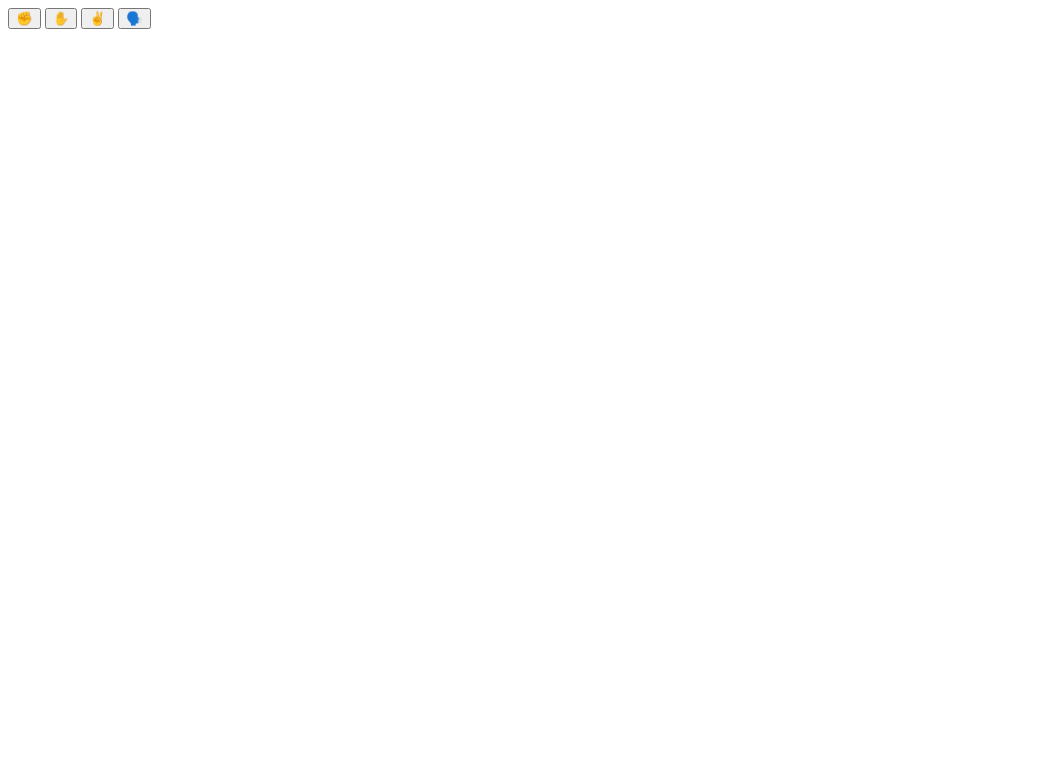
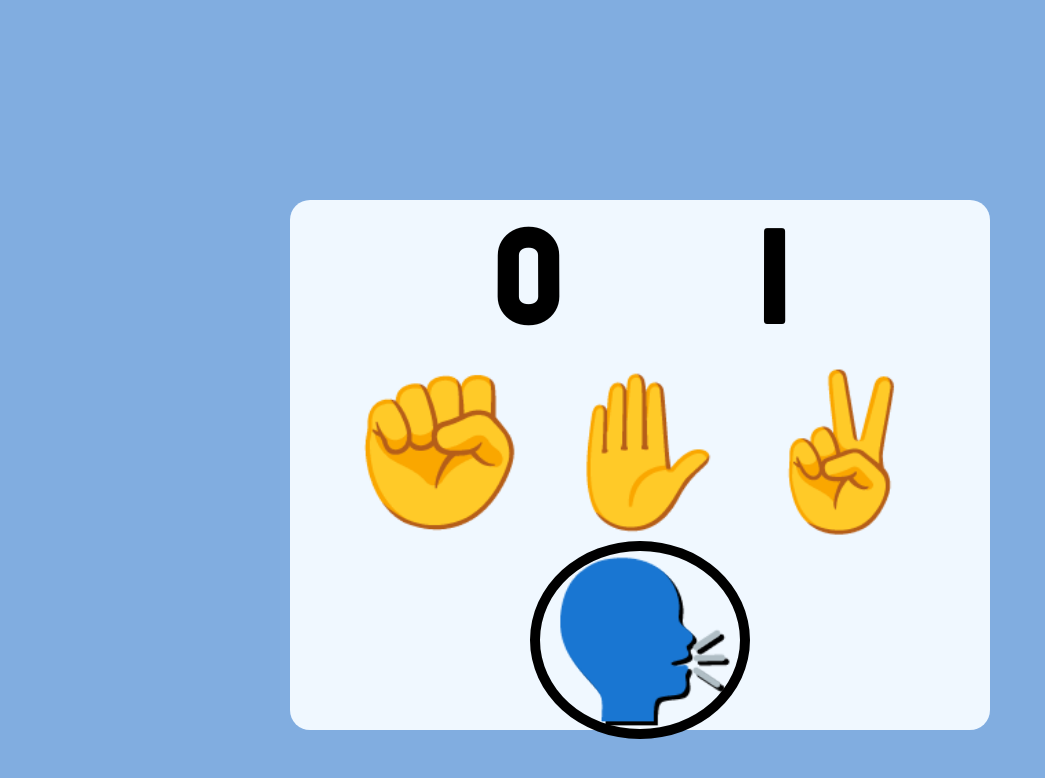
Before and after one commit to lucasquemm/rockPaperScissors, a plain HTML site: page index.html in a window 1280 px wide. Both pictures are taken after a click on the button "🗣️". Shown: the whole page, without its empty margins (0-1045 px from the left). Drawn offline with Linux system fonts and the light colour scheme.

Commit message:
criacao da interface visual com o style

```diff
--- a/index.html
+++ b/index.html
@@ -2,16 +2,24 @@
 <html>
   <head>
     <title>PEDRA PAPEL TESOURA</title>
+    <link href="style.css" rel="stylesheet" />
+    <link rel="preconnect" href="https://fonts.gstatic.com" />
+    <link
+      href="https://fonts.googleapis.com/css2?family=Staatliches&display=swap"
+      rel="stylesheet"
+    />
   </head>
   <body>
     <div class="principal">
-      <div class="placar"></div>
+      <div class="placar">
+        <span id="placarPlayer">0</span><span id="placarCpu">0</span>
+      </div>
       <div class="botoes">
         <button id="pedra">✊</button>
         <button id="papel">✋</button>
         <button id="tesoura">✌️</button>
-        <button id="escolha">🗣️</button>
       </div>
+      <div class="botoes"><button id="escolha">🗣️</button></div>
     </div>
     <script type="text/javascript" src="script.js"></script>
   </body>
--- a/script.js
+++ b/script.js
@@ -4,23 +4,25 @@ let tesoura = document.querySelector('#tesoura')
 let jogadaplayer
 let escolha = document.querySelector('#escolha')
 let ponto = 0
-let cpuponto = 0
+let cpuPonto = 0
+let placar = document.querySelector('#placarPlayer')
+let placarCpu = document.querySelector('#placarCpu')
 
 function getRandom() {
   return Math.round(Math.random() * (3 - 1) + 1)
 }
 
 function computerPlays() {
-  let idjogada = getRandom()
-  let cpujogada
-  if (idjogada == 1) {
-    cpujogada = 'Rock'
-  } else if (idjogada == 2) {
-    cpujogada = 'Paper'
+  let idJogada = getRandom()
+  let cpuJogada
+  if (idJogada == 1) {
+    cpuJogada = 'Rock'
+  } else if (idJogada == 2) {
+    cpuJogada = 'Paper'
   } else {
-    cpujogada = 'Scissors'
+    cpuJogada = 'Scissors'
   }
-  return cpujogada
+  return cpuJogada
 }
 
 function playRound() {
@@ -34,13 +36,14 @@ function playRound() {
     (cpu == 'Paper' && player == 'Scissors') ||
     (cpu == 'Scissors' && player == 'Rock')
   ) {
-    ponto++
-    return 'VITORIA'
+    placar.textContent = ++ponto
+    return 'VICTORY'
   } else {
-    cpuponto++
-    return 'DERROTA'
+    placarCpu.textContent = ++cpuPonto
+    return 'DEFEAT'
   }
 }
+
 pedra.addEventListener('click', function () {
   jogadaplayer = 'Rock'
 })
@@ -52,5 +55,5 @@ tesoura.addEventListener('click', function () {
 })
 escolha.addEventListener('click', function () {
   console.log(playRound())
-  console.table({ ponto, cpuponto })
+  console.table({ ponto, cpuPonto })
 })
--- a/style.css
+++ b/style.css
@@ -0,0 +1,43 @@
+body {
+  font-family: 'Staatliches', cursive;
+  background-color: rgb(129, 173, 224);
+}
+button {
+  font-size: 150px;
+  background: 0;
+  border: 0;
+}
+button:hover {
+  filter: drop-shadow(5px 1px 1px black);
+}
+button:focus {
+  text-shadow: 4px 4px 0px rgb(0, 0, 0);
+  border-radius: 50%;
+  border: 10px solid black;
+}
+.principal {
+  background-color: aliceblue;
+  width: 700px;
+  min-width: 500px;
+  height: 530px;
+  margin: auto;
+  border-radius: 20px;
+}
+.botoes {
+  text-align: center;
+}
+.placar {
+  font-size: 30px;
+  font-weight: bold;
+  text-align: center;
+  margin-top: 200px;
+}
+#placarPlayer {
+  font-size: 130px;
+  margin-right: 200px;
+}
+#placarCpu {
+  font-size: 130px;
+}
+#tesoura {
+}
```
